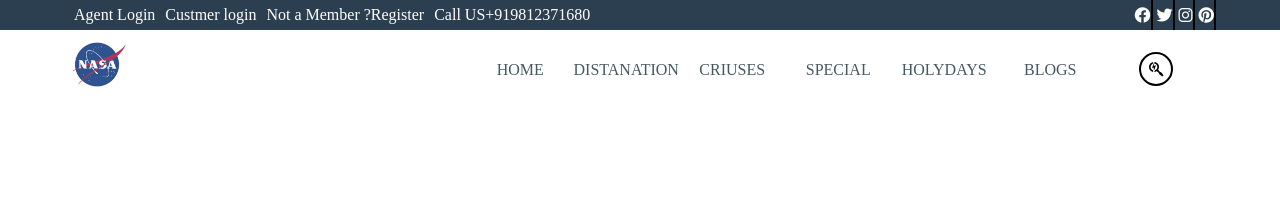
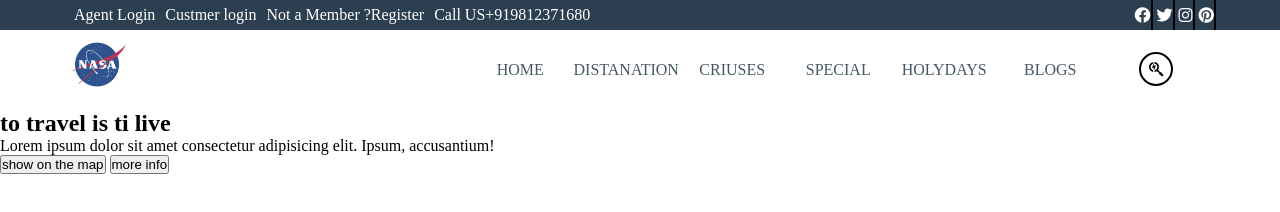
Before and after one commit to priyanshu-raturi/Basic-HTML-CSS-Project, a plain HTML site: page index.html in a window 1280 px wide. Drawn offline with Linux system fonts and the light colour scheme.

Commit message:
Row-3 HTML Structure is completed

```diff
--- a/index.html
+++ b/index.html
@@ -46,5 +46,17 @@
         </div>
     </div>
     </section>
+    <section id="row3">
+        <div class="banner_section">
+            <div class="bnner_contant">
+                <h1>to travel is ti live</h1>
+                <p>Lorem ipsum dolor sit amet consectetur adipisicing elit. Ipsum, accusantium!</p>
+            </div>
+            <div class="banner_button">
+                <button>show on the map</button>
+                <button>more info</button>
+            </div>
+        </div>
+    </section>
 </body>
 </html>
```
